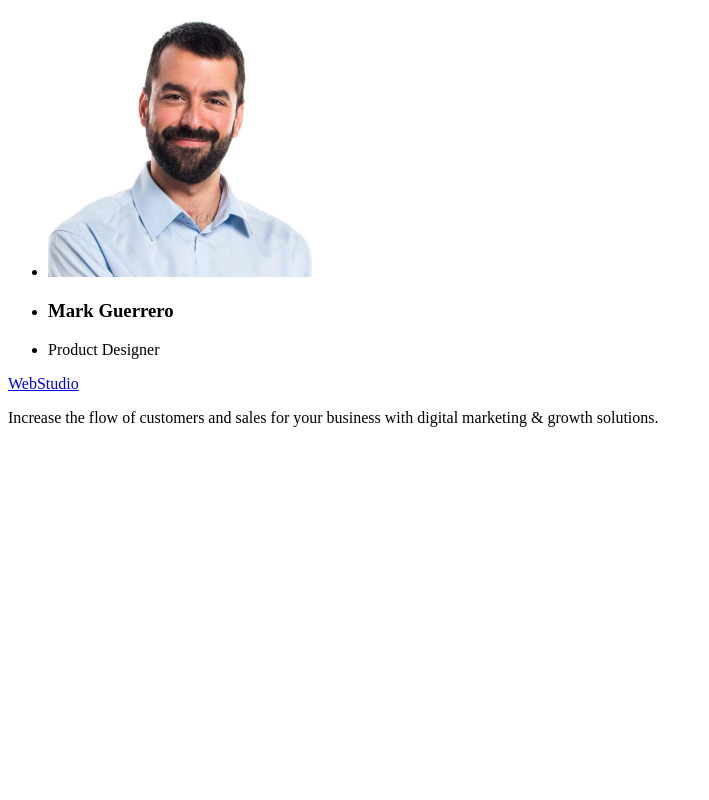
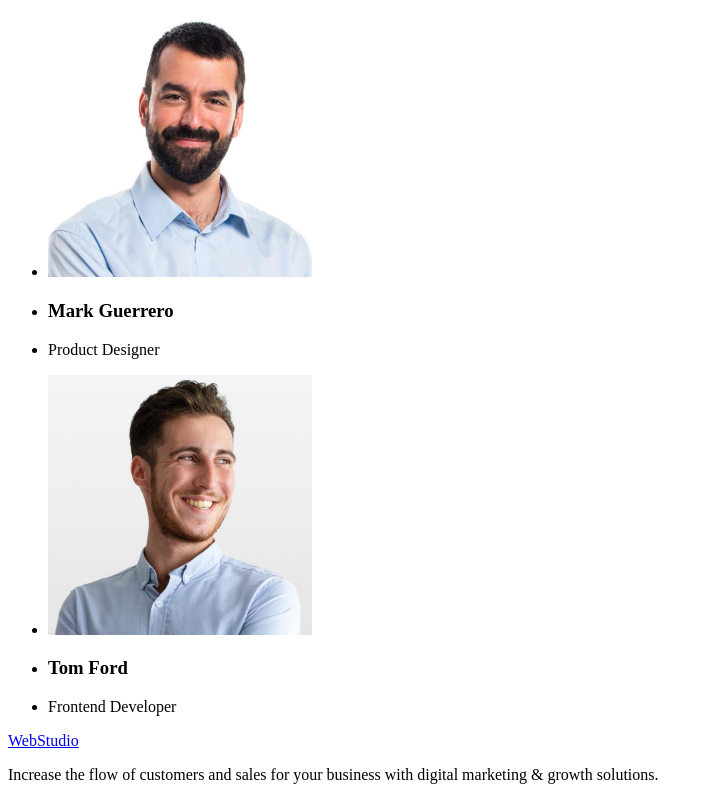
Before and after one commit to VladM4526/goit-markup-hw-01, a plain HTML site: page index.html in a window 1280 px wide. Shown: the part 1567-2367 px from the top of the page, without its empty margins (0-709 px from the left). Before the commit the page ends 2010 px from the top, so only its background shows below. Drawn offline with Linux system fonts and the light colour scheme.

Commit message:
Update index.html

```diff
--- a/index.html
+++ b/index.html
@@ -63,6 +63,13 @@
                             <li><h3>Mark Guerrero</h3></li>
                             <li><p>Product Designer</p></li>
                         </ul>
+                        <ul>
+                            <li><img src="./images/tom-ford-4.jpg" alt="Tom-Ford" width="264"></li>
+                        </ul>
+                        <ul>
+                            <li><h3>Tom Ford</h3></li>
+                            <li><p>Frontend Developer</p></li>
+                        </ul>
             </section>
     </main>
 
```
